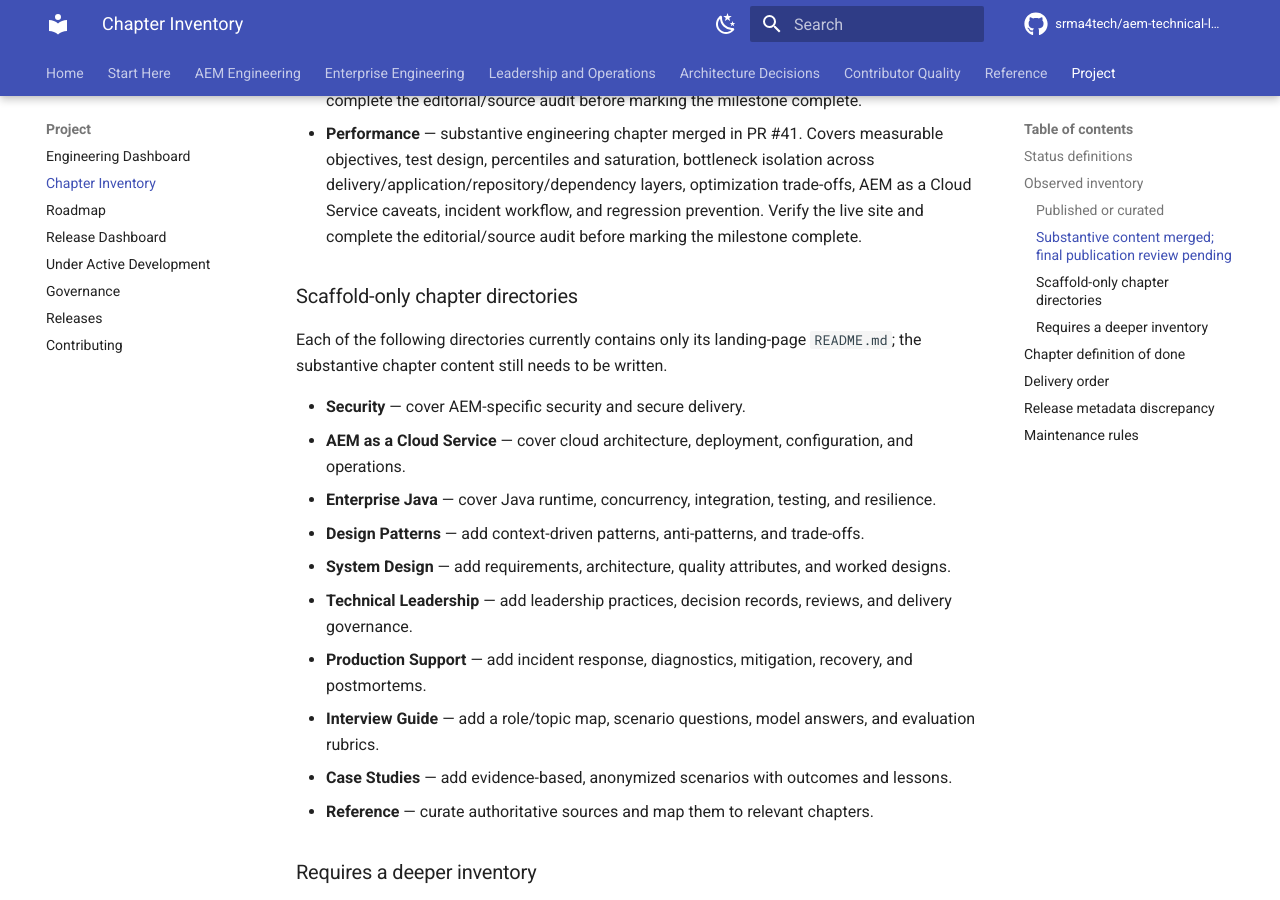
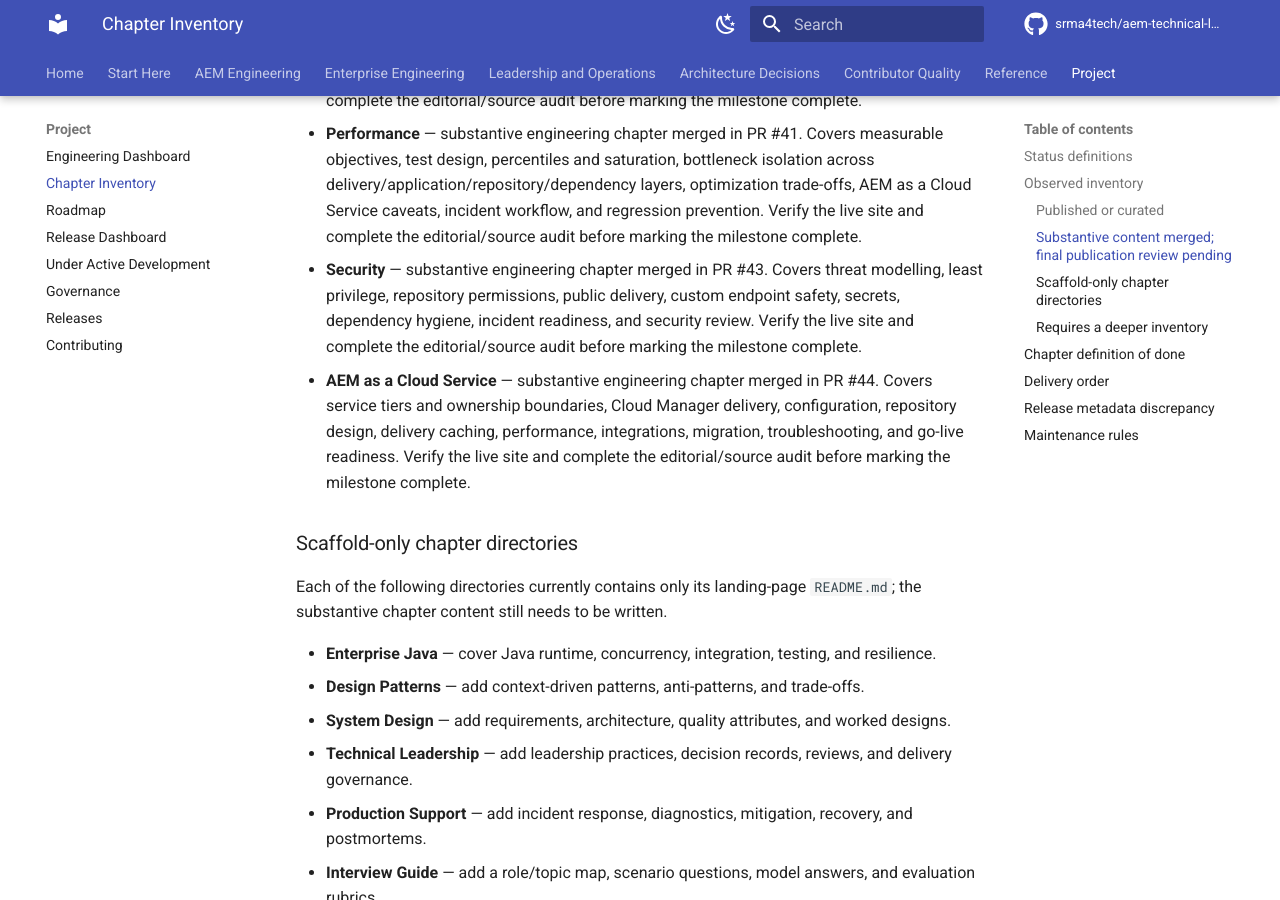
Before and after one commit to srma4tech/aem-technical-lead-playbook, an MkDocs documentation site: the page built from docs/chapter-inventory.md, in a window 1280 px wide and 900 px high, scrolled down 1417 px. Built offline with MkDocs 1.6.1 and Material for MkDocs 9.7.7, drawn with Linux system fonts in a browser that asks for light colours; comment, search, counter and statistics services are not loaded; some of the changed text lies outside the part shown.

Commit message:
chore: reconcile security and AEMaaCS inventory

```diff
--- a/docs/chapter-inventory.md
+++ b/docs/chapter-inventory.md
@@ -28,13 +28,13 @@ This inventory was compiled from the current `main` branch file tree on 2026-10-
 - **AEM Core** — substantive architecture chapter merged in PR #37, including platform layers, content modelling, component/service boundaries, JCR/Oak, security, performance, AEM 6.5 versus Cloud Service considerations, a worked integration scenario, and Adobe references. Verify the live site and complete the editorial/source audit before marking the milestone complete.
 - **Dispatcher** — substantive engineering chapter merged in PR #39. Covers request flow, filter security, cache eligibility, invalidation, CDN interactions, AEM as a Cloud Service differences, troubleshooting, a worked 403 scenario, and Adobe references. Verify the live site and complete the editorial/source audit before marking the milestone complete.
 - **Performance** — substantive engineering chapter merged in PR #41. Covers measurable objectives, test design, percentiles and saturation, bottleneck isolation across delivery/application/repository/dependency layers, optimization trade-offs, AEM as a Cloud Service caveats, incident workflow, and regression prevention. Verify the live site and complete the editorial/source audit before marking the milestone complete.
+- **Security** — substantive engineering chapter merged in PR #43. Covers threat modelling, least privilege, repository permissions, public delivery, custom endpoint safety, secrets, dependency hygiene, incident readiness, and security review. Verify the live site and complete the editorial/source audit before marking the milestone complete.
+- **AEM as a Cloud Service** — substantive engineering chapter merged in PR #44. Covers service tiers and ownership boundaries, Cloud Manager delivery, configuration, repository design, delivery caching, performance, integrations, migration, troubleshooting, and go-live readiness. Verify the live site and complete the editorial/source audit before marking the milestone complete.
 
 ### Scaffold-only chapter directories
 
 Each of the following directories currently contains only its landing-page `README.md`; the substantive chapter content still needs to be written.
 
-- **Security** — cover AEM-specific security and secure delivery.
-- **AEM as a Cloud Service** — cover cloud architecture, deployment, configuration, and operations.
 - **Enterprise Java** — cover Java runtime, concurrency, integration, testing, and resilience.
 - **Design Patterns** — add context-driven patterns, anti-patterns, and trade-offs.
 - **System Design** — add requirements, architecture, quality attributes, and worked designs.
@@ -69,8 +69,8 @@ A chapter is not complete merely because its README exists. The author and revie
 1. **Baseline and governance:** resolve release metadata conflict; define the editorial review and source policy.
 2. **AEM Core:** establish platform fundamentals before deeper delivery chapters.
 3. **Dispatcher:** build on request lifecycle and delivery boundaries.
-4. **Performance and Security:** Performance content is merged; complete its publication review, then develop Security as a separate milestone.
-5. **AEM as a Cloud Service:** connect platform architecture to cloud deployment and operations.
+4. **Performance and Security:** substantive content for both chapters is merged; complete their publication and editorial review.
+5. **AEM as a Cloud Service:** substantive content is merged; complete publication review and verify the live page.
 6. **Enterprise practice:** Enterprise Java, Design Patterns, System Design, and Production Support.
 7. **Leadership and learner tools:** Technical Leadership, Checklists, Interview Guide, Case Studies, and Reference.
 8. **Public readiness:** technical/editorial audit, accessibility, navigation, release evidence, and v1.0 acceptance.
```
